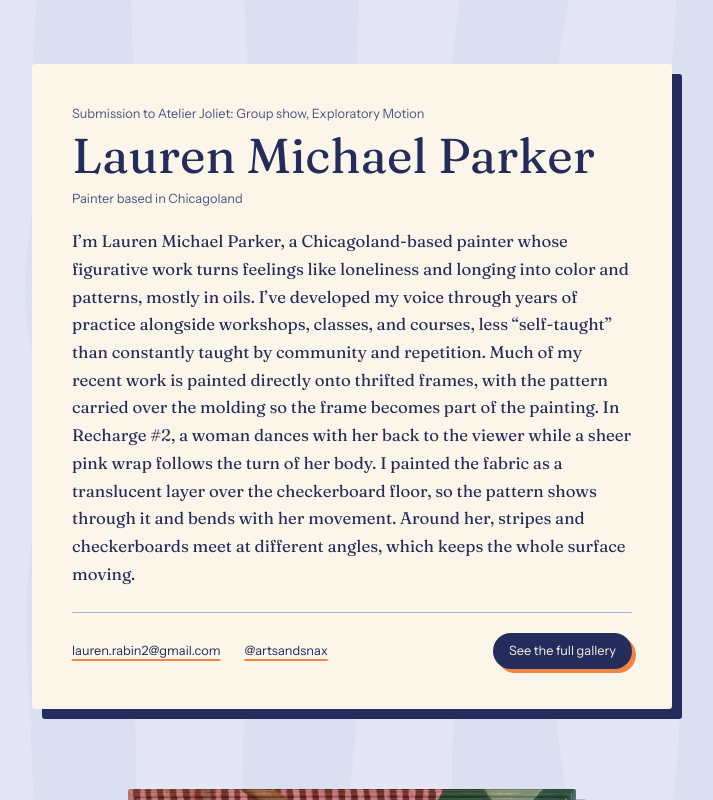
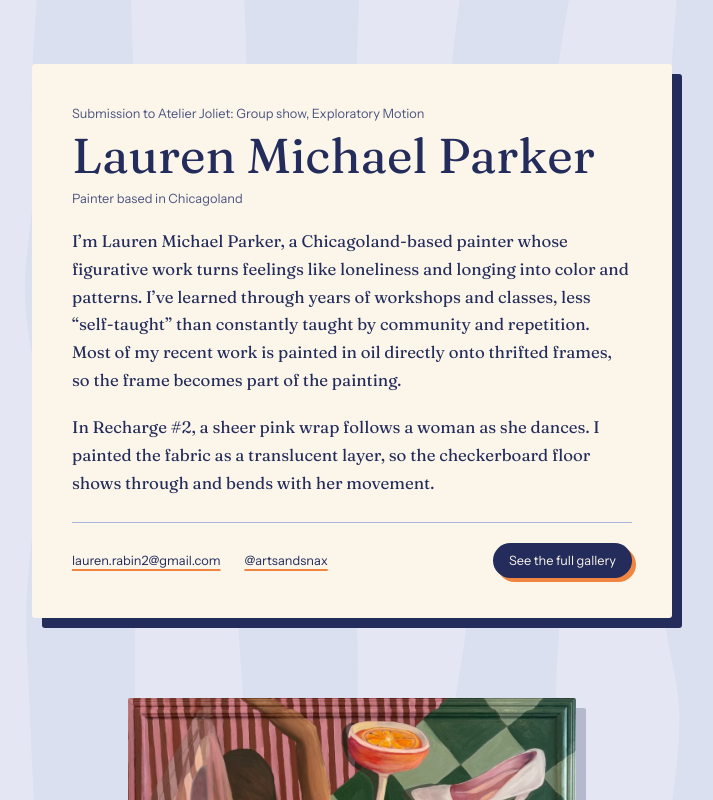
Before and after one commit to laur1912/lauren-michael, a Next.js app: page /apply/atelier-joliet in a window 1280 px wide. Shown: the top 800 px of the page, without its empty margins (288-1001 px from the left). Built offline with nearby package versions, Linux system fonts and the light colour scheme.

Commit message:
atelier joliet: shorter statement

```diff
--- a/src/content/applications/atelier-joliet.js
+++ b/src/content/applications/atelier-joliet.js
@@ -8,7 +8,8 @@ export const application = {
   venue: 'Atelier Joliet',
   call: 'Group show, Exploratory Motion',
   bio: [
-    'I’m Lauren Michael Parker, a Chicagoland-based painter whose figurative work turns feelings like loneliness and longing into color and patterns, mostly in oils. I’ve developed my voice through years of practice alongside workshops, classes, and courses, less “self-taught” than constantly taught by community and repetition. Much of my recent work is painted directly onto thrifted frames, with the pattern carried over the molding so the frame becomes part of the painting. In Recharge #2, a woman dances with her back to the viewer while a sheer pink wrap follows the turn of her body. I painted the fabric as a translucent layer over the checkerboard floor, so the pattern shows through it and bends with her movement. Around her, stripes and checkerboards meet at different angles, which keeps the whole surface moving.',
+    'I’m Lauren Michael Parker, a Chicagoland-based painter whose figurative work turns feelings like loneliness and longing into color and patterns. I’ve learned through years of workshops and classes, less “self-taught” than constantly taught by community and repetition. Most of my recent work is painted in oil directly onto thrifted frames, so the frame becomes part of the painting.',
+    'In Recharge #2, a sheer pink wrap follows a woman as she dances. I painted the fabric as a translucent layer, so the checkerboard floor shows through and bends with her movement.',
   ],
   works: [
     {
```
